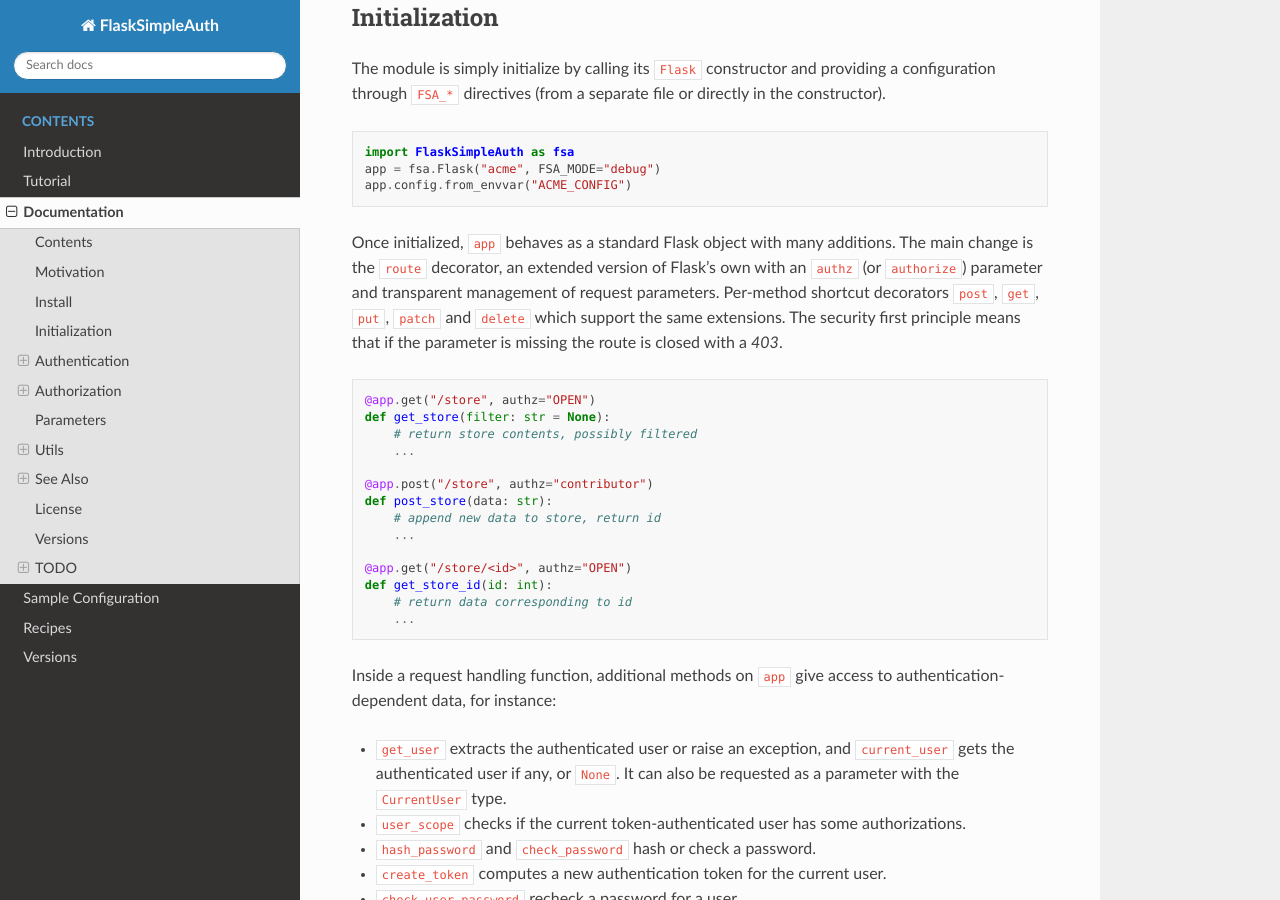
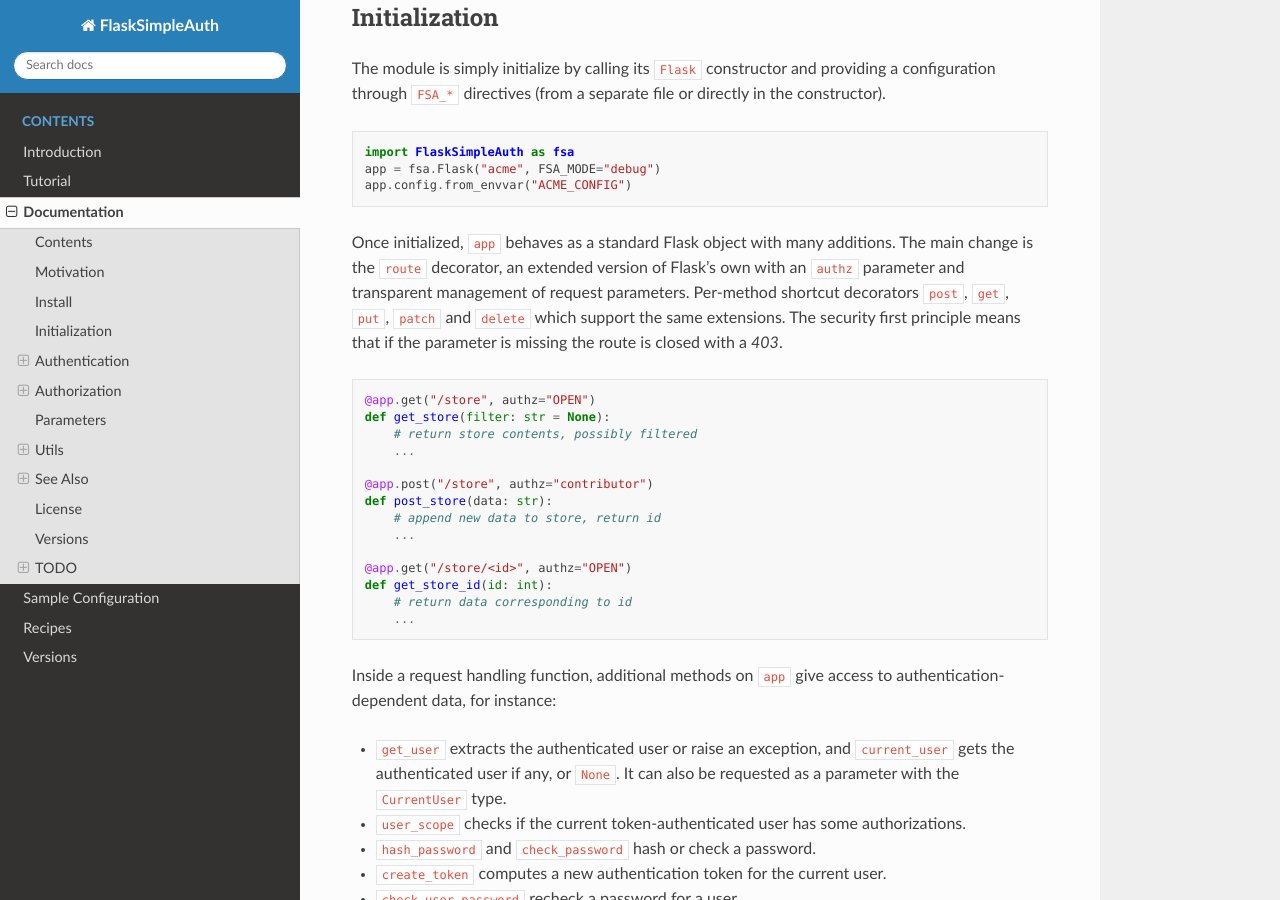
Before and after one commit to zx80/flask-simple-auth, a Sphinx documentation site: the page built from docs/DOCUMENTATION.md, in a window 1280 px wide and 900 px high, scrolled down 1775 px. Built offline with Sphinx 7.4.7 and the Read the Docs theme 3.1.0, drawn with Linux system fonts in a browser that asks for light colours; pages that are not in the unit, such as notebooks, are missing from menus; some of the changed text lies outside the part shown.

Commit message:
cleanup doc about "authorize=…"

```diff
--- a/docs/DOCUMENTATION.md
+++ b/docs/DOCUMENTATION.md
@@ -107,7 +107,7 @@ app.config.from_envvar("ACME_CONFIG")
 
 Once initialized, `app` behaves as a standard Flask object with many additions.
 The main change is the `route` decorator, an extended version of Flask's own
-with an `authz` (or `authorize`) parameter and transparent management of request
+with an `authz` parameter and transparent management of request
 parameters.
 Per-method shortcut decorators `post`, `get`, `put`, `patch` and `delete`
 which support the same extensions.
@@ -203,8 +203,8 @@ not be merged.  Also, only one HTTPAuth-based scheme can be active at a time.
 Authentication is *always* performed on demand, either to check for a route
 authorization declared with `authz` or when calling `get_user`.
 
-The authentication scheme attempted on a route can be altered with the `auth`
-(or `authn`) parameter added to the `route` decorator.
+The authentication scheme attempted on a route can be altered with the `authn`
+parameter added to the `route` decorator.
 This may be used to restrict or change the authentication scheme on a route.
 Some combinations may or may not work depending on module internals, so this is
 only for special cases.
@@ -603,7 +603,7 @@ Performance implications of authenticating with an LDAP service are unclear.
 
 ## Authorization
 
-Authorizations are declared with the `authz` (or `authorize`) parameter to the
+Authorizations are declared with the `authz` parameter to the
 `route` decorator or its per-method shortcuts.
 The modules supports three permission models:
 
```
Also changed, not shown: README.md (+1 -1 lines).
